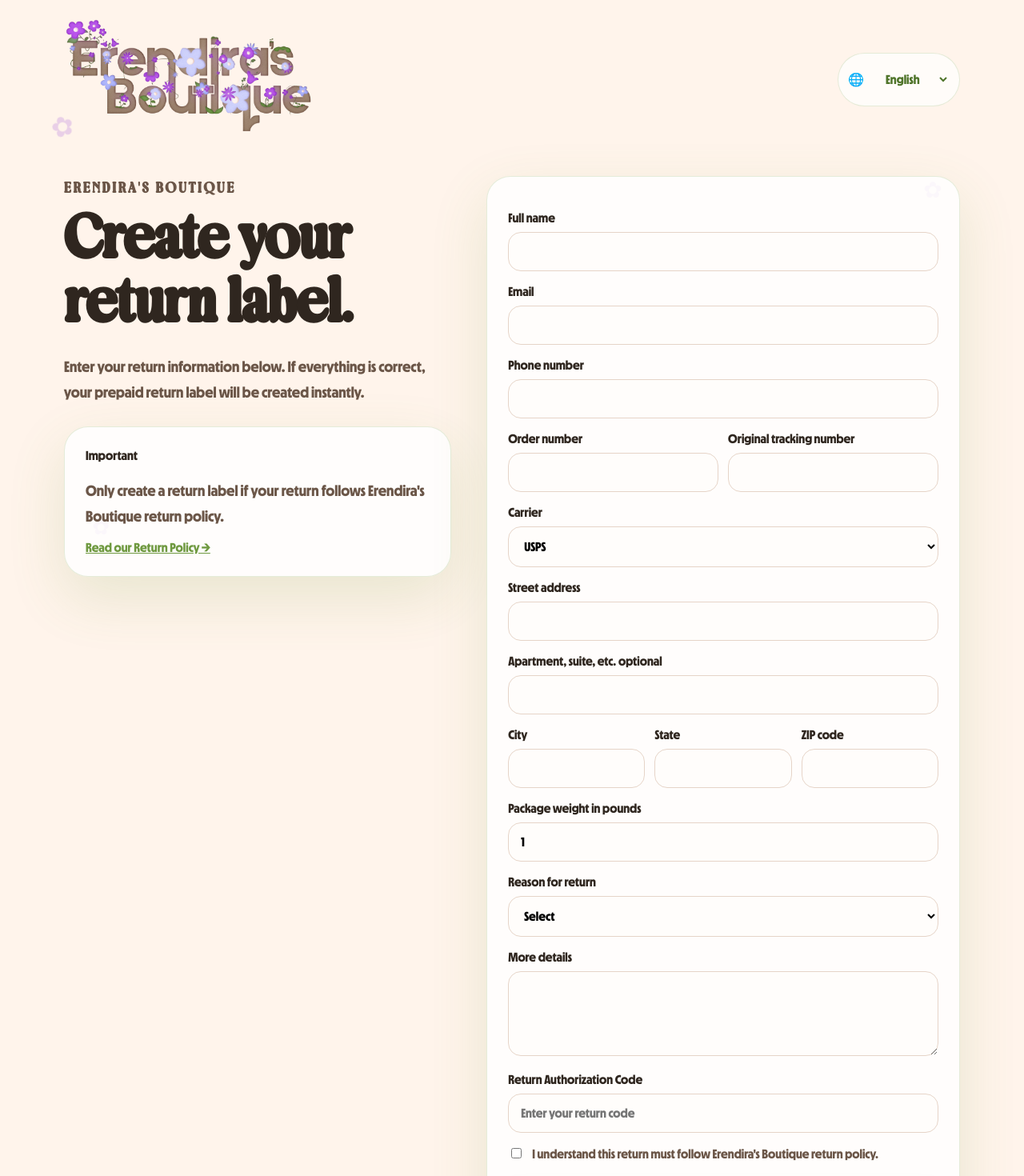
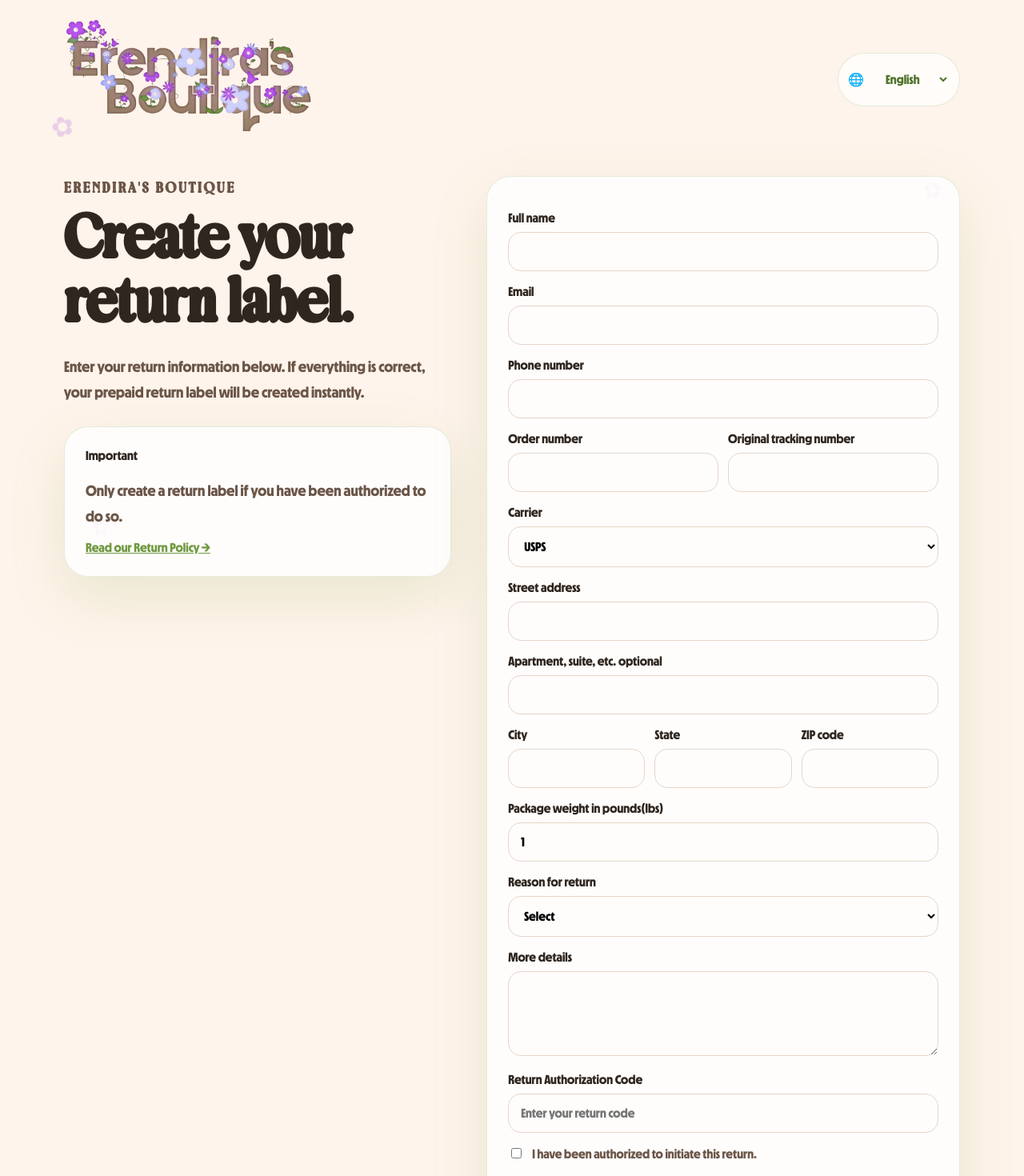
Before and after one commit to erendirasboutique/ebtq-returns, a Next.js app: page / in a window 1280 px wide. Shown: the top 1470 px of the page at 80% size. Built offline with nearby package versions, Linux system fonts and the light colour scheme.

Commit message:
Update return label authorization and policy messages

```diff
--- a/app/page.js
+++ b/app/page.js
@@ -8,7 +8,7 @@
     subtitle:
       "Enter your return information below. If everything is correct, your prepaid return label will be created instantly.",
     warning:
-      "Only create a return label if your return follows Erendira's Boutique return policy.",
+      "Only create a return label if you have been authorized to do so.",
     language: "Language",
     name: "Full name",
     email: "Email",
@@ -24,11 +24,11 @@
     city: "City",
     state: "State",
     zip: "ZIP code",
-    weight: "Package weight in pounds",
+    weight: "Package weight in pounds(lbs)",
     reason: "Reason for return",
     details: "More details",
     policy:
-      "I understand this return must follow Erendira's Boutique return policy.",
+      "I have been authorized to initiate this return.",
     submit: "Create return label",
     loading: "Creating label...",
     success: "Your return label is ready!",
```
